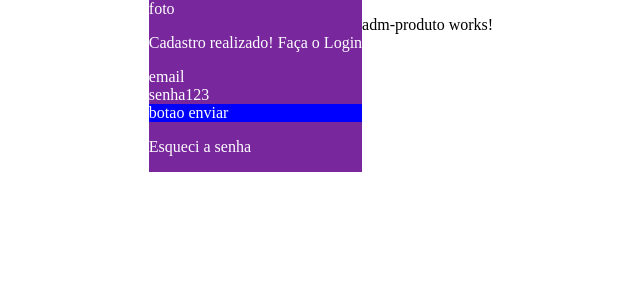
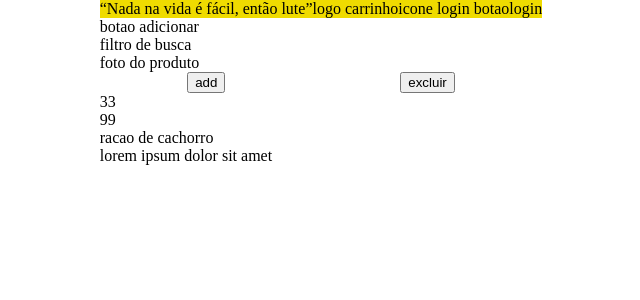
Before and after one commit to igorguimaraesss/sistpetWeb, an Angular app in the folder app-front/sistpet/: page / in a window 1280 px wide. Shown: the top 300 px of the page, without its empty margins (319-959 px from the left). Built offline with nearby package versions, Linux system fonts and the light colour scheme.

Commit message:
feat: tela de admin produto com hmtl

```diff
--- a/app-front/sistpet/src/app/adm-produto/adm-produto.component.html
+++ b/app-front/sistpet/src/app/adm-produto/adm-produto.component.html
@@ -1 +1,26 @@
-<p>adm-produto works!</p>
+<div class="admProduto">
+  <div class="header">
+    <div class="frase">“Nada na vida é fácil, então lute”</div>
+    <div class="carrinho">logo carrinho</div>
+    <div class="login">icone login botaologin</div>
+  </div>
+  <div class="selectors">
+    <div class="btnAdd">botao adicionar</div>
+    <div class="input-search">filtro de busca</div>
+  </div>
+  <div class="pages">
+    <div class="produtos">
+      <div class="foto">foto do produto</div>
+      <div class="botoes">
+        <button>add</button>
+        <button>excluir</button>
+      </div>
+      <div class="valores">
+        <div class="valorCompra">33</div>
+        <div class="valorVenda">99</div>
+      </div>
+      <div class="nomeProduto">racao de cachorro</div>
+      <div class="description">lorem ipsum dolor sit amet</div>
+    </div>
+  </div>
+</div>
--- a/app-front/sistpet/src/app/adm-produto/adm-produto.component.scss
+++ b/app-front/sistpet/src/app/adm-produto/adm-produto.component.scss
@@ -0,0 +1,18 @@
+.admProduto {
+  display: grid;
+  width: 100%;
+  height: 100%;
+  margin: 0;
+
+  .header {
+    display: inline-flex;
+    justify-content: space-between;
+    background-color: #efdb00;
+    width: 100%;
+  }
+
+  .botoes {
+    display: flex;
+    justify-content: space-around;
+  }
+}
--- a/app-front/sistpet/src/app/app.component.html
+++ b/app-front/sistpet/src/app/app.component.html
@@ -1,4 +1,4 @@
 <div class="app">
-  <app-login></app-login>
+  <!-- <app-login></app-login> -->
   <app-adm-produto></app-adm-produto>
 </div>
--- a/app-front/sistpet/src/app/login/login.component.html
+++ b/app-front/sistpet/src/app/login/login.component.html
@@ -3,6 +3,7 @@
   <p>Cadastro realizado! Faça o Login</p>
   <div class="email">email</div>
   <div class="senha">senha123</div>
-  <div class="enviar" click="login()">botao enviar</div>
+  <div class="enviar" onClick="login()">botao enviar</div>
+  <app-adm-produto ngClass="admProduto"></app-adm-produto>
   <p>Esqueci a senha</p>
 </div>
```
